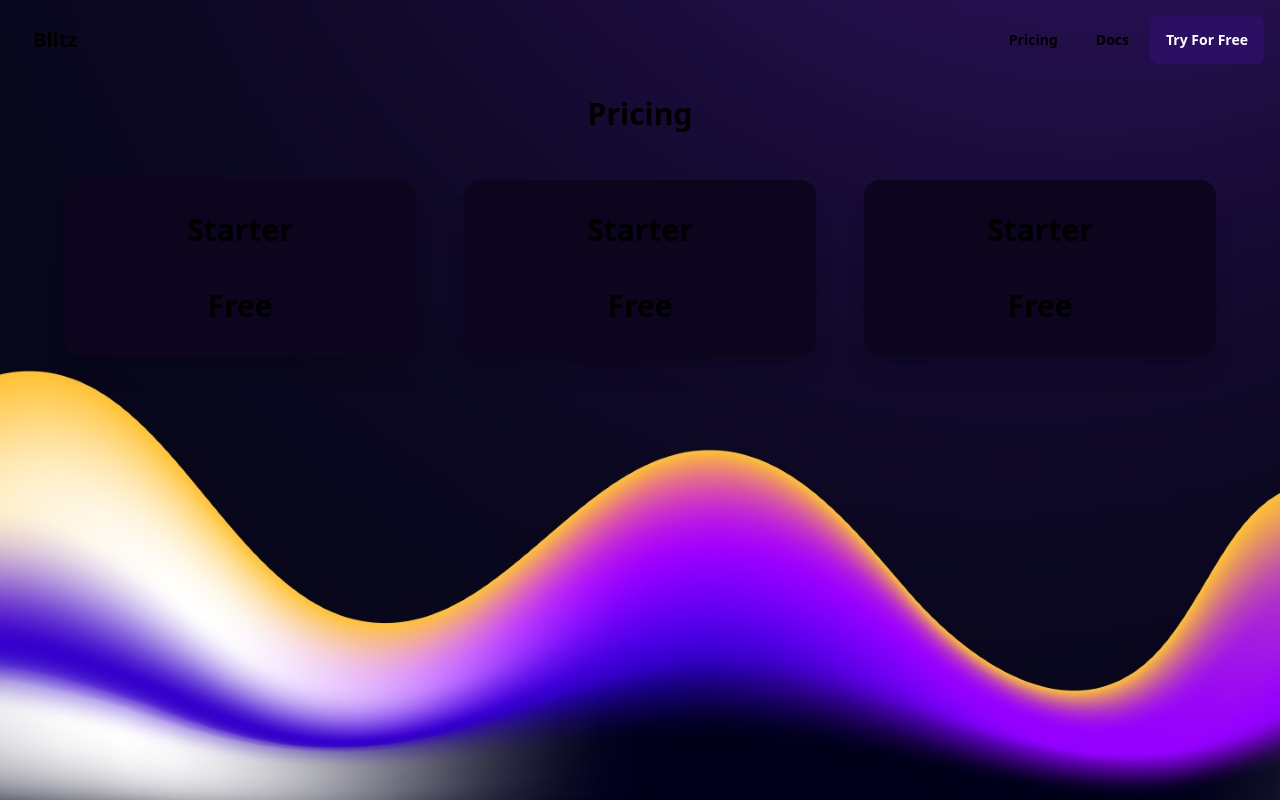
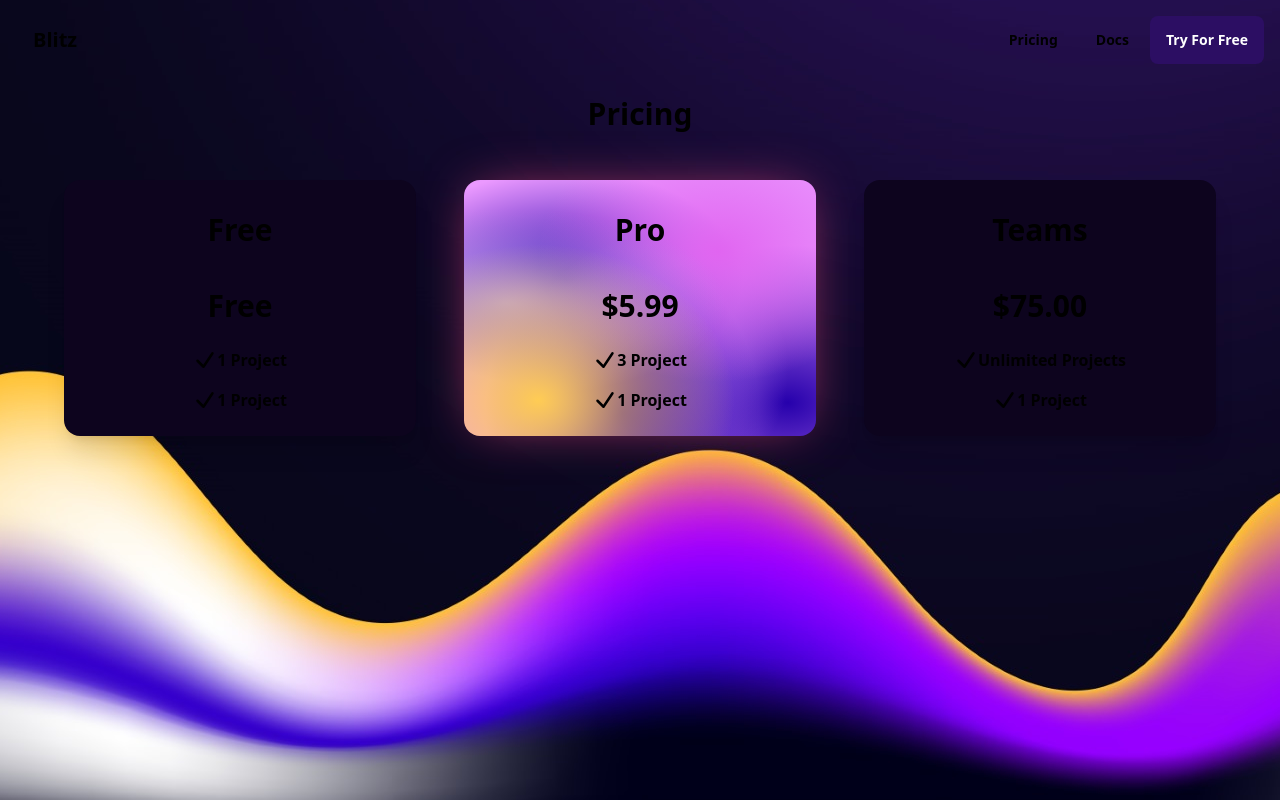
Before and after one commit to ramezj/astralics, a Next.js app in the folder client/: page /pricing in a window 1280 px wide. Built offline with nearby package versions, Linux system fonts and the light colour scheme; no server answers.

Commit message:
pricing debug test ( no buttons )

```diff
--- a/client/pages/pricing/index.js
+++ b/client/pages/pricing/index.js
@@ -23,9 +23,18 @@ export default function Pricing(props) {
             </center>
             <br /><br />
             <div className='flex flex-wrap gap-12 justify-center w-full'>
-                <PricingCard price='Free' title='Starter' button='Get Started' background={'whiteBackground'} shadow={''} />
-                <PricingCard price='Free' title='Starter' button='Get Started' background={'whiteBackground'} shadow={''} />
-                <PricingCard price='Free' title='Starter' button='Get Started' background={'whiteBackground'} shadow={''} />
+                <PricingCard price='Free' title='Free' button='Get Started' background={'whiteBackground'} shadow={''}>
+                <Info><Svg /> 1 Project</Info>
+                <Info><Svg /> 1 Project</Info>
+                </PricingCard >
+                <PricingCard price='$5.99' title='Pro' button='Get Started' background={'backgroundColor'} shadow={'widgetShadow'}>
+                <Info><Svg /> 3 Project</Info>
+                <Info><Svg /> 1 Project</Info>
+                </PricingCard >
+                <PricingCard price='$75.00' title='Teams' button='Get Started' background={'whiteBackground'} shadow={''}>
+                <Info><Svg /> Unlimited Projects</Info>
+                <Info><Svg /> 1 Project</Info>
+                </PricingCard >
             </div>
             {/* <div className='flex flex-wrap gap-12 justify-center w-full'>
                 <PricingCard price='Free' title='Starter' button='Get Started' background={'whiteBackground'} shadow={''}>
```
